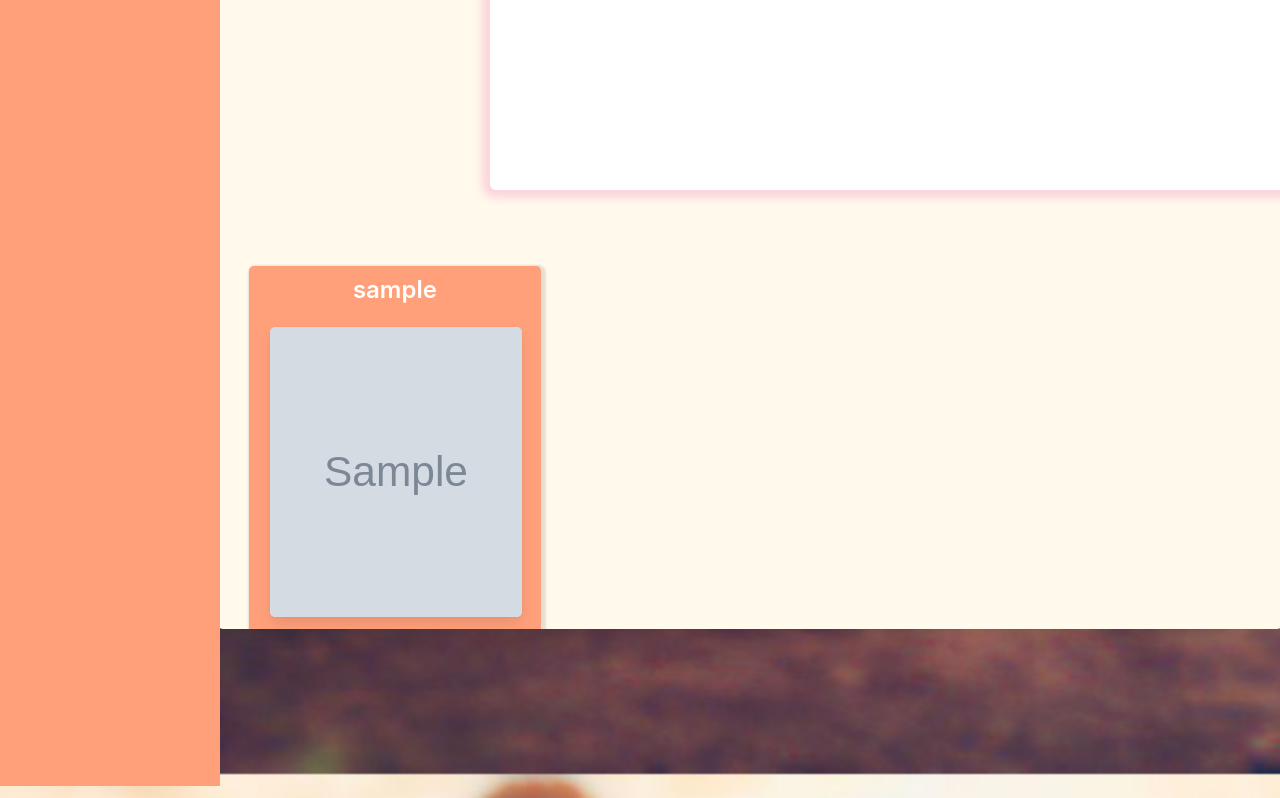
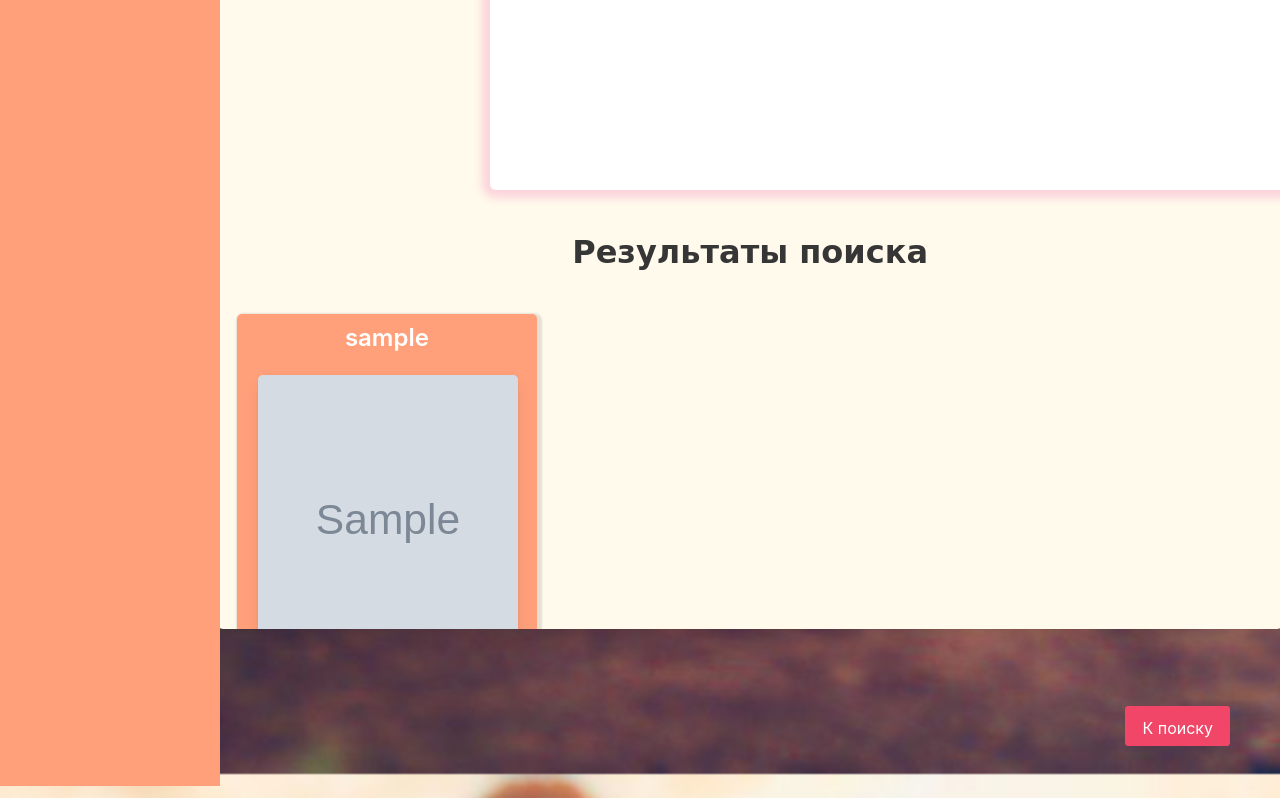
Before and after one commit to MuratVh/DateSiteVh, a Django app: template DateSite/head/templates/search.html in a window 1280 px wide. Shown: the part 990-1788 px from the top of the page. Run offline with Django 4.2, Linux system fonts and the light colour scheme; the template is opened without the code that fills it: values that come from a table or form of the project are taken from there, others are empty; tables that the repository leaves empty hold one stand-in row (values such as "Sample post"); grey boxes marked "Sample" are stand-in pictures.

Commit message:
Наладил поиск

```diff
--- a/DateSite/head/templates/search.html
+++ b/DateSite/head/templates/search.html
@@ -157,7 +157,7 @@
                 </div>
             </div>
 
-            {% if form.is_valid %}
+            {% if form.is_valid or search_users %}
             <div class="title has-text-centered" style="font-family: 'Comic Sans MS'; margin-top: 10px">
                 Результаты поиска
             </div>
@@ -215,19 +215,15 @@
                     </div>
                     {% endfor %}
                 </div>
+
             <a href="{% url 'head:search' %}" class="button is-danger has-text-right" style="color: white; position: fixed; bottom: 40px; right: 50px">
                 К поиску
             </a>
-            {% elif search and not search_users %}
+            {% elif not profiles and not search_users %}
             <div class="has-text-centered" style="font-family: 'Comic Sans MS'; margin-top: 10px">Не найдено</div>
             <a href="{% url 'head:search' %}" class="button is-danger has-text-right" style="color: white; position: fixed; bottom: 40px; right: 50px">
                 К поиску
             </a>
-            {% elif search_users %}
-            <a href="{% url 'head:search' %}" class="button is-danger has-text-right" style="color: white; position: fixed; bottom: 40px; right: 50px">
-                К поиску
-            </a>
-            {% endif %}
             {% endif %}
             {% for search_profile in search_users %}
             <div class="column is-4">
@@ -280,6 +276,20 @@
                 </div>
             </div>
             {% endfor %}
+            {% if search_users %}
+            <a href="{% url 'head:search' %}" class="button is-danger has-text-right" style="color: white; position: fixed; bottom: 40px; right: 50px">
+                К поиску
+            </a>
+            {% endif %}
+            {% elif search and not search_users %}
+            <div class="title has-text-centered" style="font-family: 'Comic Sans MS'; margin-top: 10px">
+                Результаты поиска
+            </div>
+            <div class="has-text-centered" style="font-family: 'Comic Sans MS'; margin-top: 10px">Не найдено</div>
+            <a href="{% url 'head:search' %}" class="button is-danger has-text-right" style="color: white; position: fixed; bottom: 40px; right: 50px">
+                К поиску
+            </a>
+            {% endif %}
         </div>
     </div>
 </div>
```
